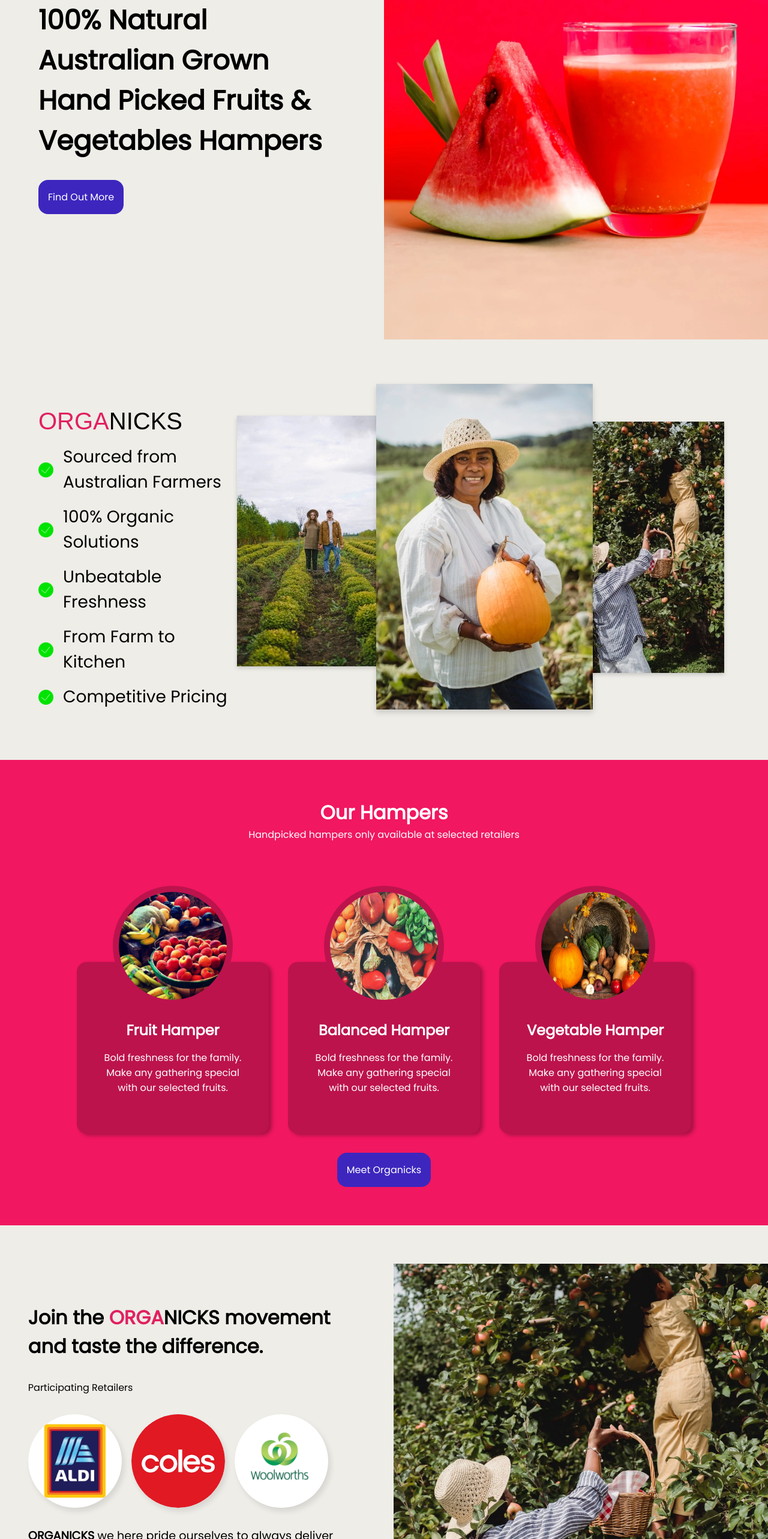
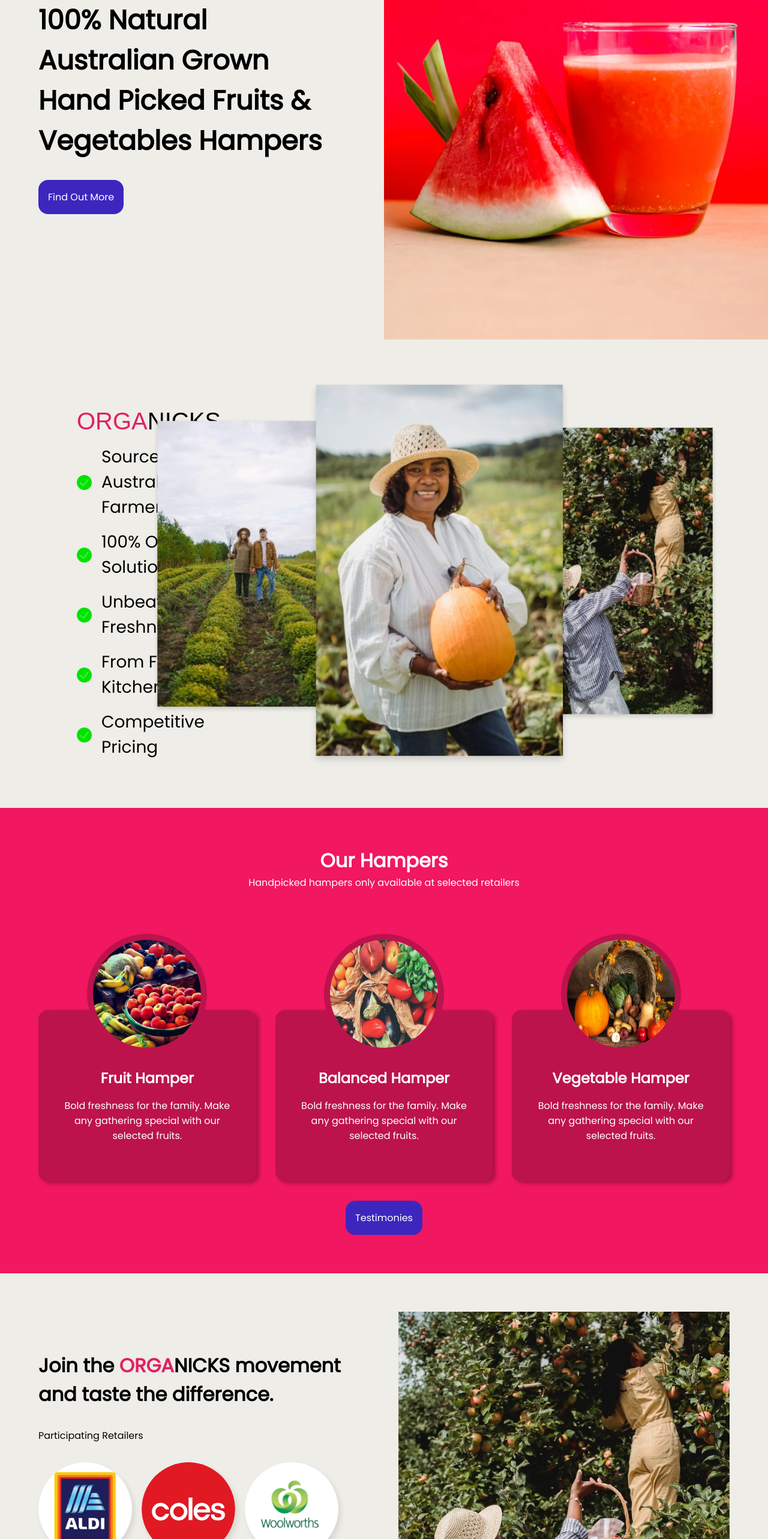
Before and after one commit to onethreeonefour/organicks, a Next.js app: page / in a window 1280 px wide. Shown: the part 234-2800 px from the top of the page at 60% size. Built offline with nearby package versions, Linux system fonts and the light colour scheme; a web font is replaced by a local one.

Commit message:
media queries finished

```diff
--- a/components/Landing/About.js
+++ b/components/Landing/About.js
@@ -68,11 +68,37 @@
       display: block;
     }
   }
-  @media only screen and (max-width: 600px) {
+  @media only screen and (max-width: 5120px) {
+    .about-container {
+      width: 40%;
+    }
+  }
+  @media only screen and (max-width: 3840px) {
+    .about-container {
+      width: 40%;
+    }
+  }
+  @media only screen and (max-width: 2560px) {
+    .about-container {
+      width: 60%;
+    }
+  }
+  @media only screen and (max-width: 1920px) {
+    .about-container {
+      width: 80%;
+    }
+  }
+  @media only screen and (max-width: 1024px) {
+    .about-container {
+      width: 90%;
+      grid-template-columns: 1fr;
+      gap: 2rem;
+    }
+  }
+  @media only screen and (max-width: 768px) {
     padding: 0 0 4rem 0;
     .about-container {
       width: 90%;
-      grid-template-columns: 1fr;
     }
     .about-image-container {
       img {
--- a/components/Landing/Hampers.js
+++ b/components/Landing/Hampers.js
@@ -33,8 +33,8 @@
           );
         })}
       </div>
-      <a href="#about" className="button">
-        Meet Organicks
+      <a href="#testimonies" className="button">
+        Testimonies
       </a>
     </HamperWrapper>
   );
@@ -85,11 +85,37 @@
     border-radius: 1rem;
     cursor: pointer;
   }
-  @media only screen and (max-width: 600px) {
+  @media only screen and (max-width: 5120px) {
+    .hamper-container {
+      width: 40%;
+    }
+  }
+  @media only screen and (max-width: 3840px) {
+    .hamper-container {
+      width: 40%;
+    }
+  }
+  @media only screen and (max-width: 2560px) {
+    .hamper-container {
+      width: 60%;
+    }
+  }
+  @media only screen and (max-width: 1920px) {
+    .hamper-container {
+      width: 80%;
+    }
+  }
+  @media only screen and (max-width: 1920px) {
+    .hamper-container {
+      width: 90%;
+    }
+  }
+
+  @media only screen and (max-width: 768px) {
     .hamper-container {
       flex-direction: column;
       gap: 1.5rem;
-      width: 90%;
+
       align-items: flex-start;
       justify-content: flex-start;
       margin-top: 50px;
--- a/components/Landing/Retailers.js
+++ b/components/Landing/Retailers.js
@@ -32,14 +32,13 @@
 
 const RetailersWrapper = styled.div`
   display: grid;
-  height: 100vh;
+  height: auto;
   align-items: center;
   justify-content: center;
   grid-template-columns: 1fr 1fr;
-  gap: 2rem;
+  gap: 3rem;
   padding: 4rem 0;
   .retail-info-container {
-    width: 85%;
     margin: auto;
     h2 {
       margin: 1rem 0;
@@ -77,9 +76,23 @@
     border-radius: 1rem;
     cursor: pointer;
   }
-  @media only screen and (max-width: 600px) {
-    height: auto;
+  @media only screen and (max-width: 5120px) {
+    margin: auto;
+    width: 40%;
+  }
+  @media only screen and (max-width: 3840px) {
+    width: 40%;
+  }
+  @media only screen and (max-width: 2560px) {
+    width: 60%;
+  }
+  @media only screen and (max-width: 1920px) {
+    width: 80%;
+  }
+  @media only screen and (max-width: 1920px) {
     width: 90%;
+  }
+  @media only screen and (max-width: 768px) {
     display: block;
     margin: auto;
     .retail-info-container {
--- a/components/Landing/Testimonies.js
+++ b/components/Landing/Testimonies.js
@@ -39,7 +39,7 @@
     },
   ]);
   return (
-    <TestimoniesWrapper>
+    <TestimoniesWrapper id="testimonies">
       <div>
         <h1>Testimonies</h1>
         <p>Check out these satisfied customers choosing ORGANICKS</p>
@@ -58,7 +58,7 @@
           <div className="gradient-flex"></div>
         </div>
       </div>
-      <h1 style={{ margin: "2rem auto" }}>Become a better you! Starting with Organicks.</h1>
+      <h1 style={{ margin: "2rem auto", padding: "0rem 0.5rem" }}>Become a better you! Starting with Organicks.</h1>
     </TestimoniesWrapper>
   );
 }
@@ -68,7 +68,7 @@
   display: flex;
   justify-content: center;
   background: #6046e8;
-  padding: 3rem 0;
+  padding: 3rem 0.25rem;
   color: white;
   text-align: center;
   flex-direction: column;
@@ -107,12 +107,38 @@
     }
   }
   .gradient-flex {
-    height: 425px;
+    height: 475px;
     width: 200px;
     right: 0;
     position: absolute;
     background: linear-gradient(90deg, rgba(61, 38, 190, 0.02), #3d26be);
+    pointer-events: none;
   }
-  @media only screen and (max-width: 600px) {
+  @media only screen and (max-width: 5120px) {
+    .testimonies-wrapper {
+      width: 40%;
+    }
+  }
+  @media only screen and (max-width: 3840px) {
+    .testimonies-wrapper {
+      width: 40%;
+    }
+  }
+  @media only screen and (max-width: 2560px) {
+    .testimonies-wrapper {
+      width: 60%;
+    }
+  }
+  @media only screen and (max-width: 1920px) {
+    .testimonies-wrapper {
+      width: 80%;
+    }
+  }
+  @media only screen and (max-width: 768px) {
+    .testimonies-wrapper {
+      position: relative;
+      width: 90%;
+      margin: auto;
+    }
   }
 `;
--- a/components/Navbar.js
+++ b/components/Navbar.js
@@ -49,18 +49,19 @@
     h2 {
       font-weight: 400;
     }
-    .burger{
-      display:none;
+    .burger {
+      display: none;
     }
   }
   @media only screen and (max-width: 600px) {
-   nav{
-     .nav-links{
-       display:none;
-     }
-     .burger{
-       display:block;
-       margin-left:auto;
-     }
-   }
+    nav {
+      .nav-links {
+        display: none;
+      }
+      .burger {
+        display: none;
+        margin-left: auto;
+      }
+    }
+  }
 `;
```
Also changed, not shown: public/images/team-photo.webp (added).
